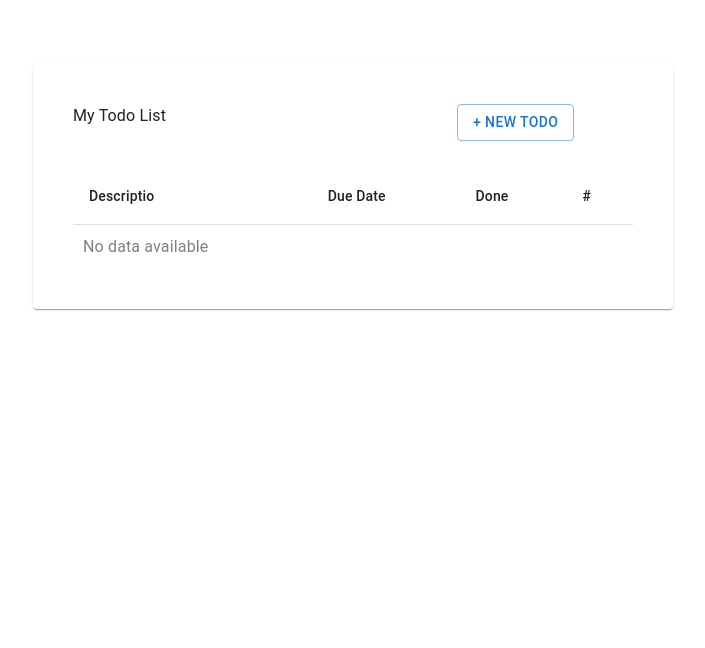
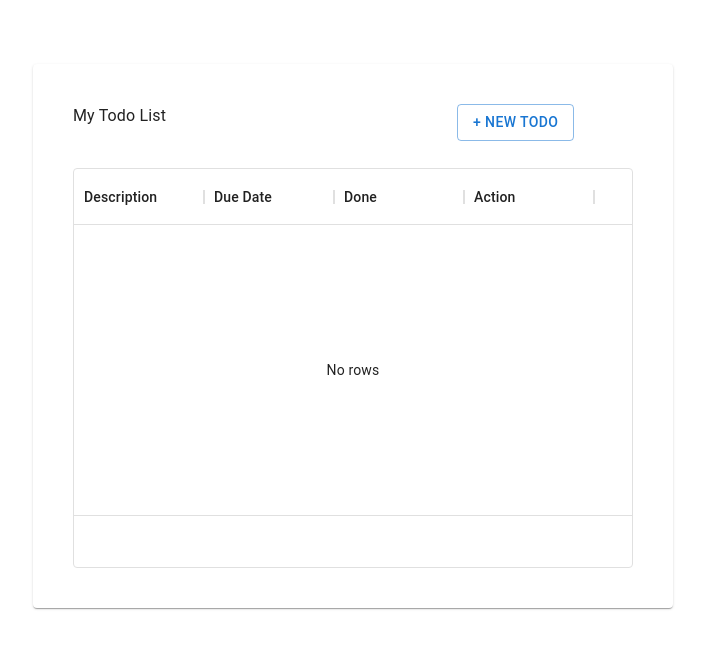
Before and after one commit to barokurniawan/my-todos, a React (Create React App) app: page / in a window 1280 px wide. Shown: the top 648 px of the page, without its empty margins (287-992 px from the left). Built offline with nearby package versions, Linux system fonts and the light colour scheme.

Commit message:
improve table

```diff
--- a/package.json
+++ b/package.json
@@ -8,6 +8,7 @@
     "@fontsource/roboto": "^4.5.8",
     "@mui/icons-material": "^5.11.11",
     "@mui/material": "^5.11.14",
+    "@mui/x-data-grid": "^6.0.3",
     "@mui/x-date-pickers": "^6.0.3",
     "@testing-library/jest-dom": "^5.16.5",
     "@testing-library/react": "^13.4.0",
--- /dev/null
+++ b/src/helpers/uuidv4.ts
@@ -0,0 +1,3 @@
+export default function uuidv4() {
+    return crypto.randomUUID();
+}
--- a/src/persisntace/todos.ts
+++ b/src/persisntace/todos.ts
@@ -1,6 +1,9 @@
+import uuidv4 from "../helpers/uuidv4";
+
 const TODOS_KEY = "TODO_LIST";
 
 interface MyTodo {
+    id?: string;
     description: string;
     dueDate: string;
     isDone: boolean;
@@ -20,11 +23,21 @@ const replaceTodos = (items: MyTodo[]) => {
 }
 
 const saveTodo = (todo: MyTodo) => {
+    if(!todo.dueDate) {
+        throw "Due date is required";
+    }
+
+    todo.id = uuidv4();
     let items = fetchTodos();
-    if (items) {
+    if (!items) {
+        items = [todo];
+    } else {
+        const checkUnique = items.filter(e => e.description == todo.description);
+        if (checkUnique.length > 0) {
+            throw "Todo is already exists";
+        }
+
         items?.push(todo);
-    } else {
-        items = [todo];
     }
 
     return localStorage.setItem(TODOS_KEY, JSON.stringify(items));
@@ -35,8 +48,9 @@ const removeTodo = (items: MyTodo[], title: string) => {
     replaceTodos(newItems);
 }
 
-const updateTodo = (items: MyTodo[], item: MyTodo, index: number) => {
-    items[index] = item;
+const updateTodo = (items: MyTodo[], item: MyTodo) => {
+    items = items.filter(i => i.id != item.id);
+    items.push(item);
     replaceTodos(items);
 }
 
--- a/src/presentation/todo-form.tsx
+++ b/src/presentation/todo-form.tsx
@@ -44,10 +44,15 @@ export default function FormTodo() {
                 status: "success",
                 message: "Todo saved successfully"
             });
-        } catch (error) {
+        } catch (error: any) {
+            let errorMessage = "Unable to handle the request";
+            if(typeof error == "string") {
+                errorMessage = error.toString();
+            }
+
             setAlert({
                 status: "error",
-                message: "Unable to handle the request"
+                message: errorMessage
             });
         }
     };
--- a/src/presentation/todo-list.tsx
+++ b/src/presentation/todo-list.tsx
@@ -2,25 +2,34 @@ import React from "react";
 import { Box, Button, Card, Checkbox, Container, CssBaseline, Grid, Paper, Table, TableBody, TableCell, TableContainer, TableHead, TableRow, ThemeProvider, Typography, createTheme } from "@mui/material";
 import { MyTodo, fetchTodos, removeTodo, updateTodo } from "../persisntace/todos";
 import { useNavigate } from "react-router-dom";
+import { DeleteForever, FastRewind } from "@mui/icons-material";
+import { DataGrid, GridColDef, GridValueGetterParams } from '@mui/x-data-grid';
 
 const theme = createTheme();
 const TodoList = () => {
     const [checked, setChecked] = React.useState([1]);
     const [listTodo, setListTodo] = React.useState<MyTodo[]>([]);
     const navigateApp = useNavigate();
-
-    const handleToggle = (value: number) => () => {
-        const currentIndex = checked.indexOf(value);
-        const newChecked = [...checked];
-
-        if (currentIndex === -1) {
-            newChecked.push(value);
-        } else {
-            newChecked.splice(currentIndex, 1);
-        }
-
-        setChecked(newChecked);
-    };
+    const columns: GridColDef[] = [
+        { field: 'description', headerName: 'Description', width: 130, sortable: false, },
+        { field: 'dueDate', headerName: 'Due Date', width: 130 },
+        {
+            sortable: false,
+            field: 'isDone', headerName: 'Done', width: 130,
+            renderCell(value: any){
+                const {row} = value;
+                return (<Checkbox checked={row.isDone} onChange={() => handleCheckTodo(listTodo, row)} />);
+            }
+        },
+        {
+            sortable: false,
+            field: 'action', headerName: 'Action', width: 130,
+            renderCell(value: any) {
+                const { row } = value;
+                return (<Button onClick={() => handleRemoveTodo(listTodo, row.description)}><DeleteForever /></Button>);
+            },
+        },
+    ];
 
     function getAllTodos() {
         let todos = fetchTodos();
@@ -31,14 +40,9 @@ const TodoList = () => {
         setListTodo(todos);
     }
 
-    function handleCheckTodo(items: MyTodo[], item: MyTodo, index: number) {
-        const newItem = items.at(index);
-        if (!newItem) {
-            return;
-        }
-
-        newItem.isDone = !newItem.isDone;
-        updateTodo(items, newItem, index);
+    function handleCheckTodo(items: MyTodo[], item: MyTodo) {
+        item.isDone = !item.isDone;
+        updateTodo(items, item);
         getAllTodos();
     }
 
@@ -76,37 +80,16 @@ const TodoList = () => {
                                 </Grid>
                             </Grid>
 
-                            <TableContainer>
-                                <Table aria-label="simple table">
-                                    <TableHead>
-                                        <TableRow>
-                                            <TableCell>Descriptio</TableCell>
-                                            <TableCell>Due Date</TableCell>
-                                            <TableCell>Done</TableCell>
-                                            <TableCell>#</TableCell>
-                                        </TableRow>
-                                    </TableHead>
-                                    <TableBody>
-                                        {
-                                            listTodo.length > 0 ? listTodo.map((row, i) => (
-                                                <TableRow
-                                                    key={row.description}
-                                                    sx={{ '&:last-child td, &:last-child th': { border: 0 } }}
-                                                >
-                                                    <TableCell component="th" scope="row">{row.description}</TableCell>
-                                                    <TableCell>{row.dueDate}</TableCell>
-                                                    <TableCell>
-                                                        <Checkbox checked={row.isDone} onChange={() => handleCheckTodo(listTodo, row, i)} />
-                                                    </TableCell>
-                                                    <TableCell>
-                                                        <Button onClick={() => handleRemoveTodo(listTodo, row.description)}>[X]</Button>
-                                                    </TableCell>
-                                                </TableRow>
-                                            )) : <div style={{ color: "grey", padding: 10 }}>No data available</div>
-                                        }
-                                    </TableBody>
-                                </Table>
-                            </TableContainer>
+                            <div style={{ height: 400, width: '100%' }}>
+                                <DataGrid
+                                    rows={listTodo}
+                                    columns={columns}
+                                    disableColumnMenu
+                                    disableColumnSelector
+                                    disableRowSelectionOnClick
+                                    hideFooterPagination={true}
+                                />
+                            </div>
                         </Box>
                     </Card>
                 </Box>
```
Also changed, not shown: 1 other file (tests, documents, lock files or other folders).
